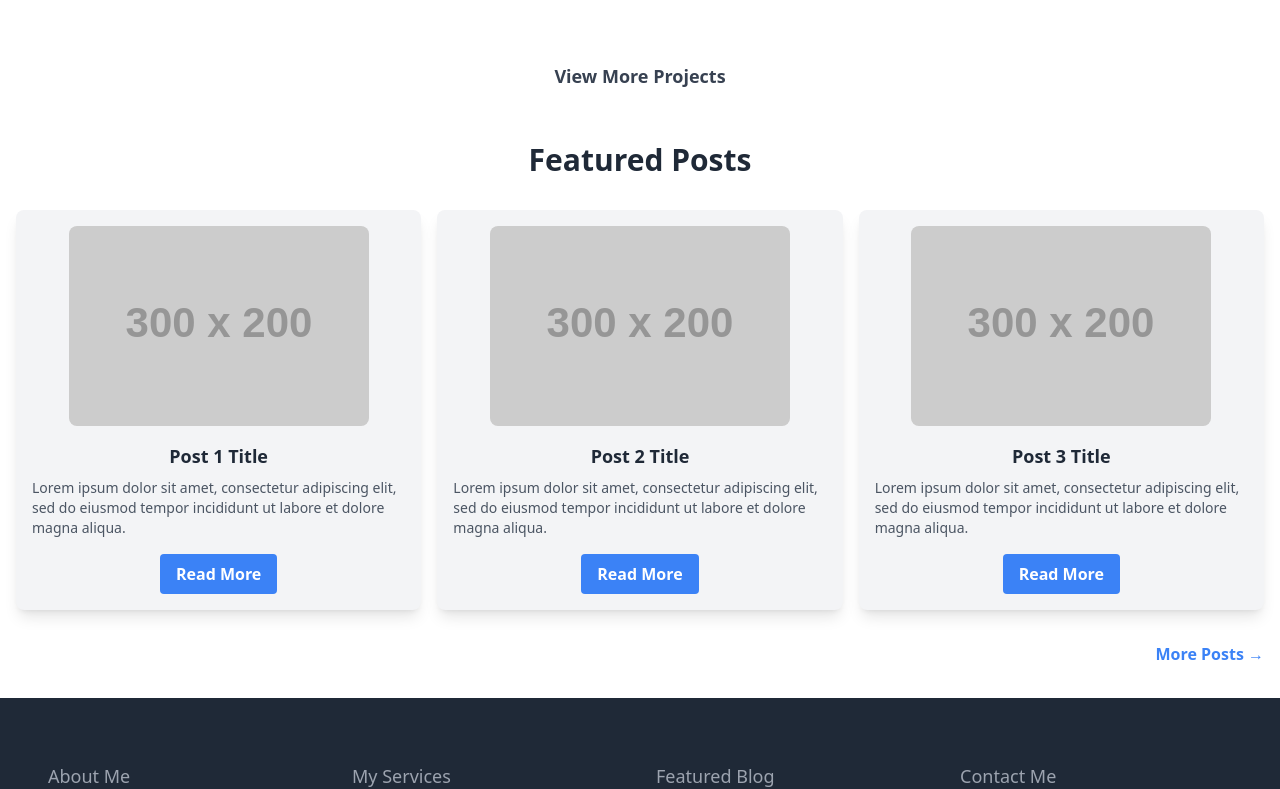
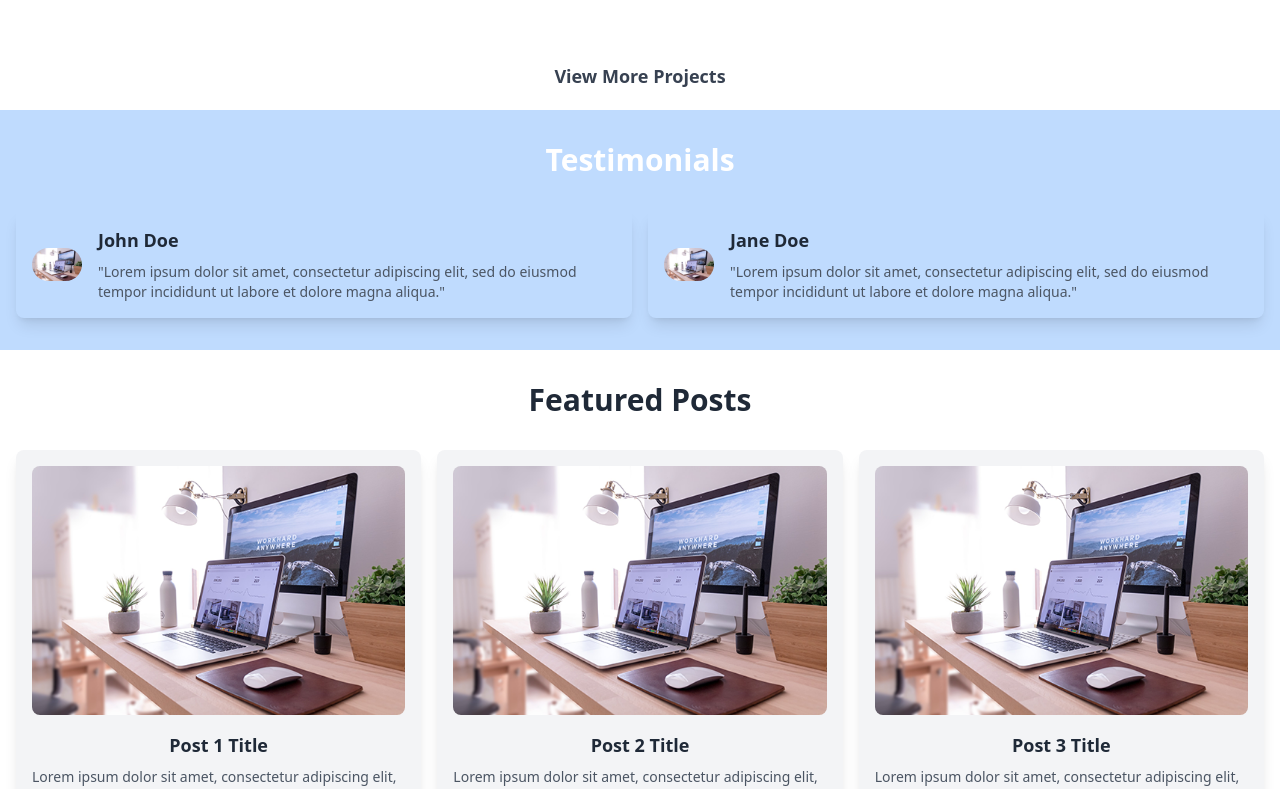
Before and after one commit to joseph-anselm/my-portfolio, a Next.js app: page / in a window 1280 px wide. Shown: the part 2060-2849 px from the top of the page. Built offline with nearby package versions, Linux system fonts and the light colour scheme.

Commit message:
my portfolio third  section  commit

```diff
--- a/pages/index.js
+++ b/pages/index.js
@@ -271,6 +271,50 @@ export default function Home() {
       </section>
 
       <section>
+        <div className="bg-blue-200 w-full px-4 py-8">
+          <h1 className="text-3xl font-bold text-center text-white mb-8">
+            Testimonials
+          </h1>
+          <div className="max-w-7xl mx-auto grid grid-cols-1 md:grid-cols-2 lg:grid-cols-2 gap-4">
+            <div className="rounded-lg p-4 shadow-lg flex items-center mb-8 md:mb-0">
+              <Image
+                src="/images/Joseph-Anselm-1.png"
+                alt="John Doe"
+                className="rounded-full mr-4"
+                width={50}
+                height={50}
+              />
+              <div>
+                <p className="text-gray-800 text-lg font-bold mb-2">John Doe</p>
+                <p className="text-gray-600 text-sm">
+                  "Lorem ipsum dolor sit amet, consectetur adipiscing elit, sed
+                  do eiusmod tempor incididunt ut labore et dolore magna
+                  aliqua."
+                </p>
+              </div>
+            </div>
+            <div className="rounded-lg p-4 shadow-lg flex items-center">
+              <Image
+                src="/images/Joseph-Anselm-1.png"
+                alt="Jane Doe"
+                className="rounded-full mr-4"
+                width={50}
+                height={50}
+              />
+              <div>
+                <p className="text-gray-800 text-lg font-bold mb-2">Jane Doe</p>
+                <p className="text-gray-600 text-sm">
+                  "Lorem ipsum dolor sit amet, consectetur adipiscing elit, sed
+                  do eiusmod tempor incididunt ut labore et dolore magna
+                  aliqua."
+                </p>
+              </div>
+            </div>
+          </div>
+        </div>
+      </section>
+
+      <section>
         <div className="bg-white w-full px-4 py-8">
           <h1 className="text-3xl font-bold text-center text-gray-800 mb-8">
             Featured Posts
@@ -278,7 +322,7 @@ export default function Home() {
           <div className="max-w-7xl mx-auto grid grid-cols-1 md:grid-cols-2 lg:grid-cols-3 gap-4">
             <div className="bg-gray-100 rounded-lg p-4 shadow-lg flex flex-col items-center">
               <img
-                src="https://via.placeholder.com/300x200"
+                src="/images/Joseph-Anselm-1.png"
                 alt="Post 1"
                 className="rounded-lg mb-4"
               />
@@ -298,7 +342,7 @@ export default function Home() {
             </div>
             <div className="bg-gray-100 rounded-lg p-4 shadow-lg flex flex-col items-center">
               <img
-                src="https://via.placeholder.com/300x200"
+                src="/images/Joseph-Anselm-1.png"
                 alt="Post 2"
                 className="rounded-lg mb-4"
               />
@@ -318,7 +362,7 @@ export default function Home() {
             </div>
             <div className="bg-gray-100 rounded-lg p-4 shadow-lg flex flex-col items-center">
               <img
-                src="https://via.placeholder.com/300x200"
+                src="/images/Joseph-Anselm-1.png"
                 alt="Post 3"
                 className="rounded-lg mb-4"
               />
```
